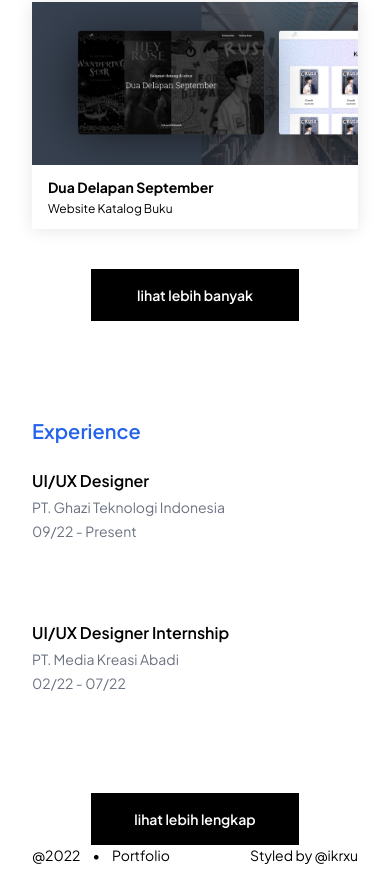
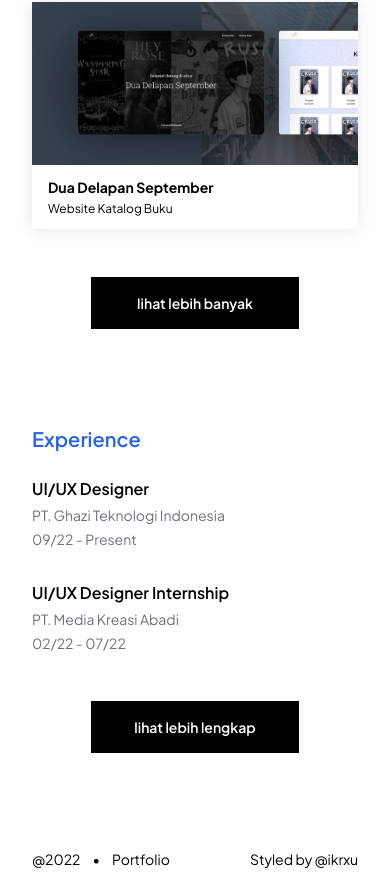
Before and after one commit to salman-setiawan/portweb, a React (Vite) app: page / in a window 390 px wide. Shown: the part 1059-1944 px from the top of the page. Built offline with nearby package versions, Linux system fonts and the light colour scheme.

Commit message:
fixing experience layout, update home banner

```diff
--- /dev/null
+++ b/src/components/ExperienceText.jsx
@@ -0,0 +1,58 @@
+import React from 'react'
+
+function ExperienceText(props) {
+  return (
+<div>
+  <div className='md:hidden block'>
+    <div className='flex flex-col'>
+      <div className='font-semibold mb-1'>
+        {props.title}
+      </div>
+      <div className='text-gray-500 mb-1 text-sm'>
+        {props.company}
+      </div>
+      <div className='text-gray-500 text-sm'>
+        {props.date}
+      </div>
+    </div>
+  </div>
+  {/* <div className='hidden md:block'>
+    <div className='grid lg:grid-cols-4 gap-x-32'>
+      <div className="pr-16 w-64">
+        <div className='hidden lg:block text-gray-500'>
+          {props.date}
+        </div>
+      </div>
+      <div className='col-span-3 w-4/5'>
+        <div className='font-semibold mb-1'>
+          {props.title}
+        </div>
+        <div className='text-gray-500'>
+          {props.company}
+        </div>
+        <div className='lg:hidden text-gray-500'>
+          {props.date}
+        </div>
+        <div className='mt-2 mb-1'>
+        {props.desc1}
+        </div>
+        <div className='mb-3'>
+          {props.desc2}
+        </div>
+        <div className='mb-3'>
+          {props.desc3}
+        </div>
+        <div className='mb-3'>
+          {props.desc4}
+        </div>
+        <div className='mb-3'>
+          {props.desc5}
+        </div>
+      </div>
+    </div>
+  </div> */}
+</div>
+  )
+}
+
+export default ExperienceText
--- a/src/pages/Home.jsx
+++ b/src/pages/Home.jsx
@@ -8,6 +8,7 @@ import TitleContent from '../components/TitleContent'
 import YellowTextBox from '../components/YellowTextBox'
 import { Link } from 'react-router-dom'
 import SocialBox from '../components/SocialBox'
+import ExperienceText from '../components/ExperienceText'
 
 const Home = () => {
   return (
@@ -43,7 +44,7 @@ const Home = () => {
                   </Link>
                 </div>
               </div>
-              <div className='flex justify-center mt-10'>
+              <div className='flex justify-center mt-12'>
                 <Link to='/project'>
                   <Button text="lihat lebih banyak" />
                 </Link>
@@ -54,13 +55,13 @@ const Home = () => {
                 <div className='mb-6'>
                 <BlueText title='Experience' />
                 </div>
-                <div className='flex flex-col gap-y-5'>
-                  <AwardText date='09/22 - Present' title='UI/UX Designer' company='PT. Ghazi Teknologi Indonesia' />
-                  <AwardText date='02/22 - 07/22' title='UI/UX Designer Internship' company='PT. Media Kreasi Abadi' />
+                <div className='flex flex-col gap-y-8'>
+                  <ExperienceText date='09/22 - Present' title='UI/UX Designer' company='PT. Ghazi Teknologi Indonesia' />
+                  <ExperienceText date='02/22 - 07/22' title='UI/UX Designer Internship' company='PT. Media Kreasi Abadi' />
                 </div>
               </div>
               </div>
-              <div className='mt-10 flex justify-center'>
+              <div className='mt-12 flex justify-center'>
                 <Link to='/experience'>
                   <Button text="lihat lebih lengkap" />
                 </Link>
@@ -79,7 +80,7 @@ const Home = () => {
                   </div>
                 </div>
               </div> */}
-              <div className='px-8 pb-4'>
+              <div className='mt-24 px-8 pb-4'>
                 <Footer date='@2022' copyright='Styled by @ikrxu' />
               </div>
           </div>
@@ -158,11 +159,11 @@ const Home = () => {
                 <BlueText title='Experience' />
               </div>
               <div className="grid grid-cols-2 gap-x-4">
-                <div className='mb-5'>
+                <div className='flex flex-col mb-5 gap-y-8'>
                   <AwardText date='09/22 - Present' title='UI/UX Designer' company='PT. Ghazi Teknologi Indonesia' />
                   <AwardText date='02/22 - 07/22' title='UI/UX Designer Internship' company='PT. Media Kreasi Abadi' />
                 </div>
-                <div className='mb-5'>
+                <div className='flex flex-col mb-5 gap-y-8'>
                   <AwardText date='09/22 - Present' title='UI/UX Designer Internship' company='PT. Ghazi Teknologi Indonesia' />
                   <AwardText date='10/22 - Present' title='UI/UX Designer Freelance' company='CV. Dua Delapan September' />
                 </div>
@@ -185,7 +186,7 @@ const Home = () => {
                 <AwardText date='07/2021 - 07/2023' title='Competency Certification of Junior Graphic Design' company='Balai Pelatihan dan Pengembangan Teknologi Informasi dan Komunikasi' />
               </div>
             </div> */}
-            <div className='pb-4'>
+            <div className='mt-24 pb-4'>
               <Footer date='@2022' copyright='Styled by @ikrxu' />
             </div>
           </div>
```
Also changed, not shown: public/overview/mobile.png, public/overview/web.png.
